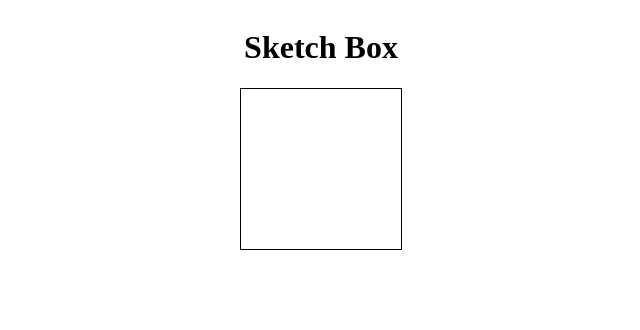
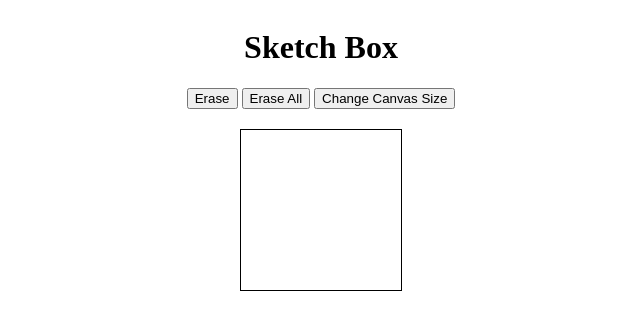
Before and after one commit to xincryptedx/sketch-box, a plain HTML site: page index.html in a window 1280 px wide. Shown: the whole page, without its empty margins (319-959 px from the left). Drawn offline with Linux system fonts and the light colour scheme.

Commit message:
Add buttons for drawing, erasing, changing size to html

```diff
--- a/index.html
+++ b/index.html
@@ -10,6 +10,11 @@
     <body>
         <div class="content">
             <h1>Sketch Box</h1>
+                <div class="controls">
+                    <button id="drawEraseBtn">Erase</button>
+                    <button id="eraseAllBtn">Erase All</button>
+                    <button id="changeBtn">Change Canvas Size</button>
+                </div>
             <div class="boxContainer">
 
             </div>
--- a/script.js
+++ b/script.js
@@ -49,11 +49,11 @@ function createDivGrid(sizeX,sizeY){
     const pixels = document.querySelectorAll(".pixel");
     pixels.forEach((pixel) => {
         pixel.addEventListener("mouseenter", function (e) {
-            if(e.buttons === 1) colorPixel(this);
+            if(e.buttons === 1) colorPixel(this);   //1 means primary button down(left click)
         })
 
         pixel.addEventListener("mousedown", function (e) {
-            e.preventDefault();
+            e.preventDefault();                     //stops grab/drag behavior for this element
             colorPixel(this);
         })
 
--- a/style.css
+++ b/style.css
@@ -1,14 +1,21 @@
 .content{
     display: flex;
     flex-direction: column;
-    justify-content: center;
+    align-items: center;
+}
+
+h1{
+    text-align: center;
+}
+
+.controls{
+    padding-bottom: 20px;
 }
 
 .boxContainer{
     display: flex;
     flex-direction: column;
     border: 1px solid black;
-    align-self: center;
     width: fit-content;
 }
 
@@ -20,7 +27,3 @@
     height: 10px;
     width: 10px;
 }
-
-h1{
-    text-align: center;
-}
```
